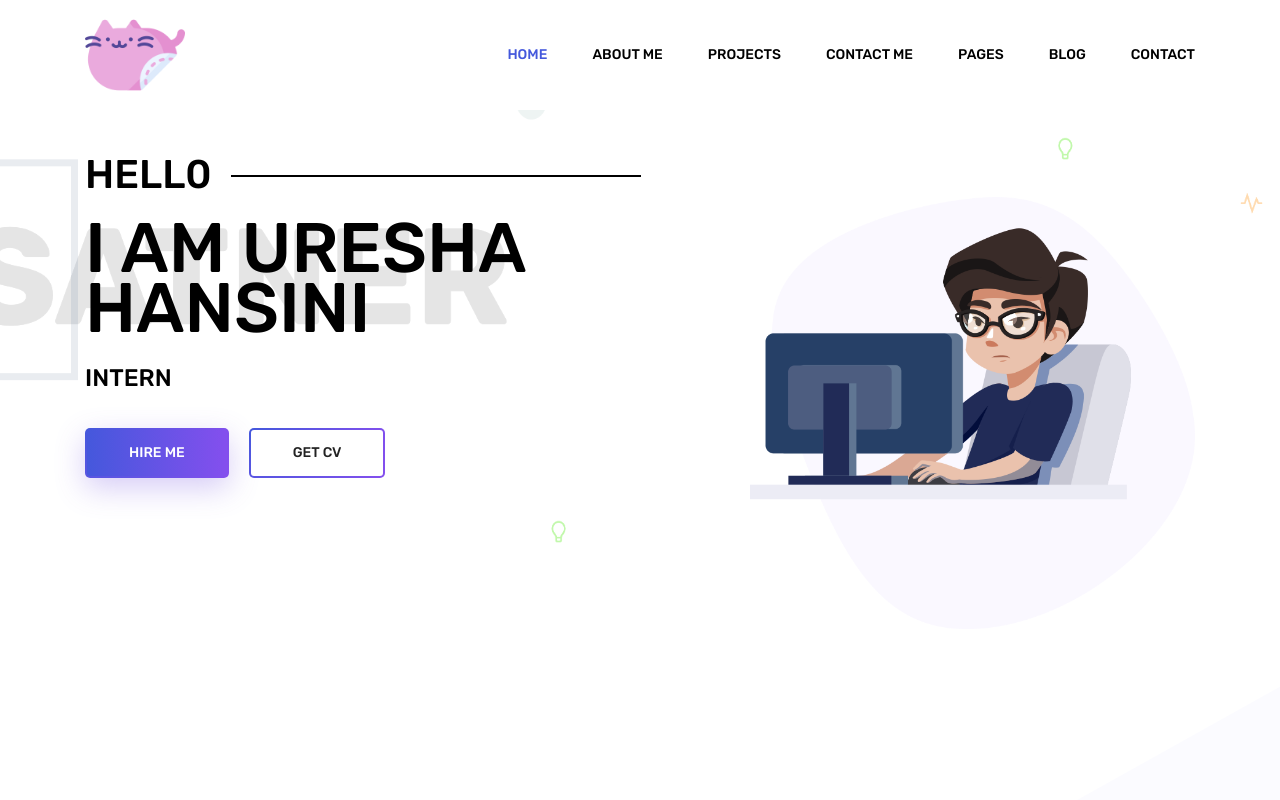
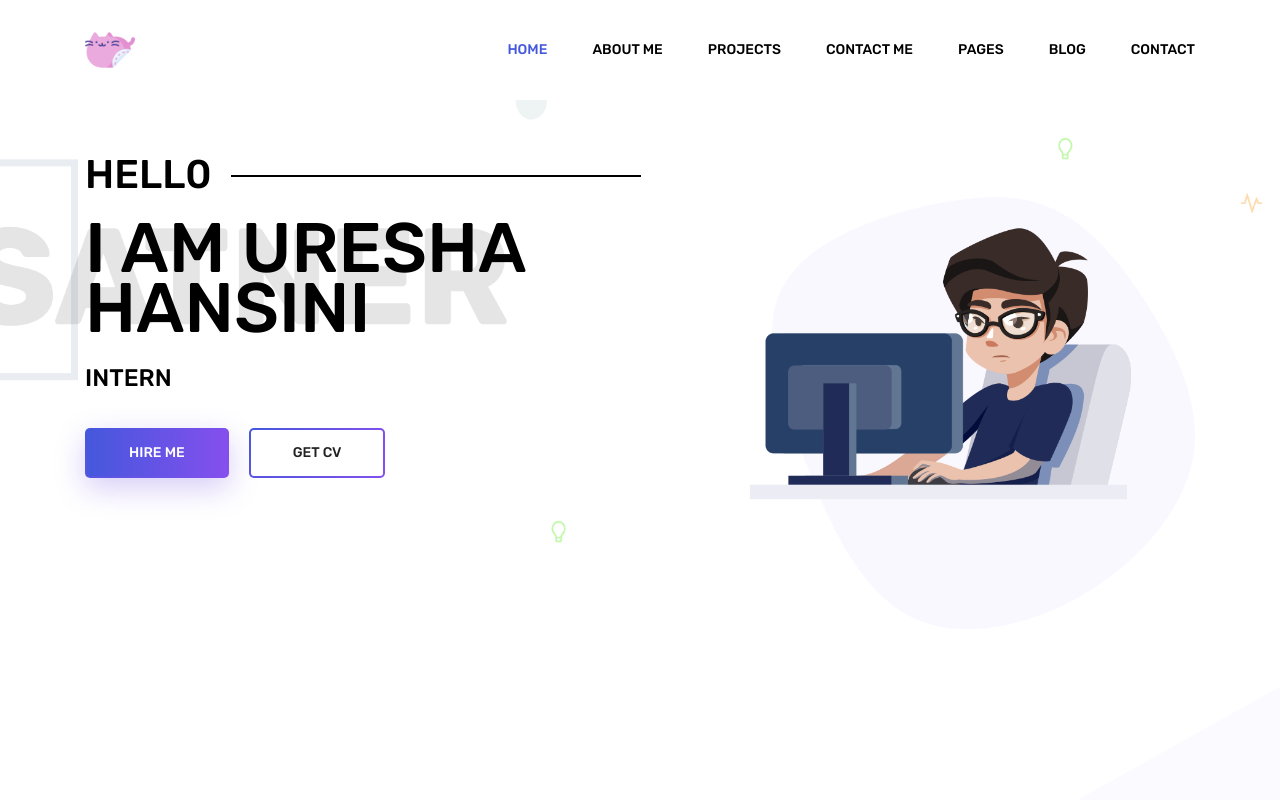
Before and after one commit to Ureshahansani/Ureshahansani.github.io, a plain HTML site: page index.html in a window 1280 px wide. Shown: the top 800 px of the page. Drawn offline with Linux system fonts and the light colour scheme; some packages are replaced by stand-ins of ours.

Commit message:
Update index.html

```diff
--- a/index.html
+++ b/index.html
@@ -26,7 +26,7 @@
 			<nav class="navbar navbar-expand-lg navbar-light">
 				<div class="container">
 					<!-- Brand and toggle get grouped for better mobile display -->
-					<a class="navbar-brand logo_h" href="index.html"><img src="img/favicon.png" alt="" width="100px"></a>
+					<a class="navbar-brand logo_h" href="index.html"><img src="img/favicon.png" alt="" width="50px"></a>
 					<button class="navbar-toggler" type="button" data-toggle="collapse" data-target="#navbarSupportedContent"
 					 aria-controls="navbarSupportedContent" aria-expanded="false" aria-label="Toggle navigation">
 						<span class="icon-bar"></span>
```
